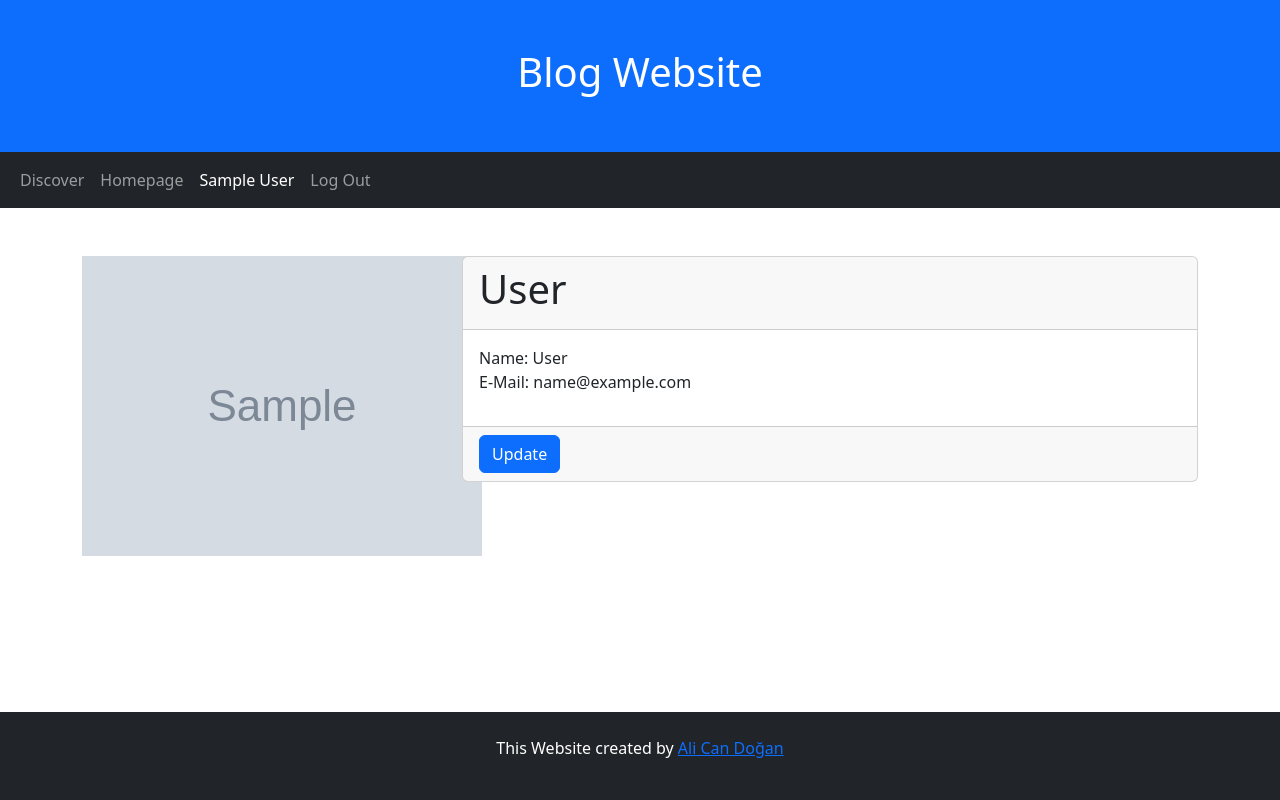
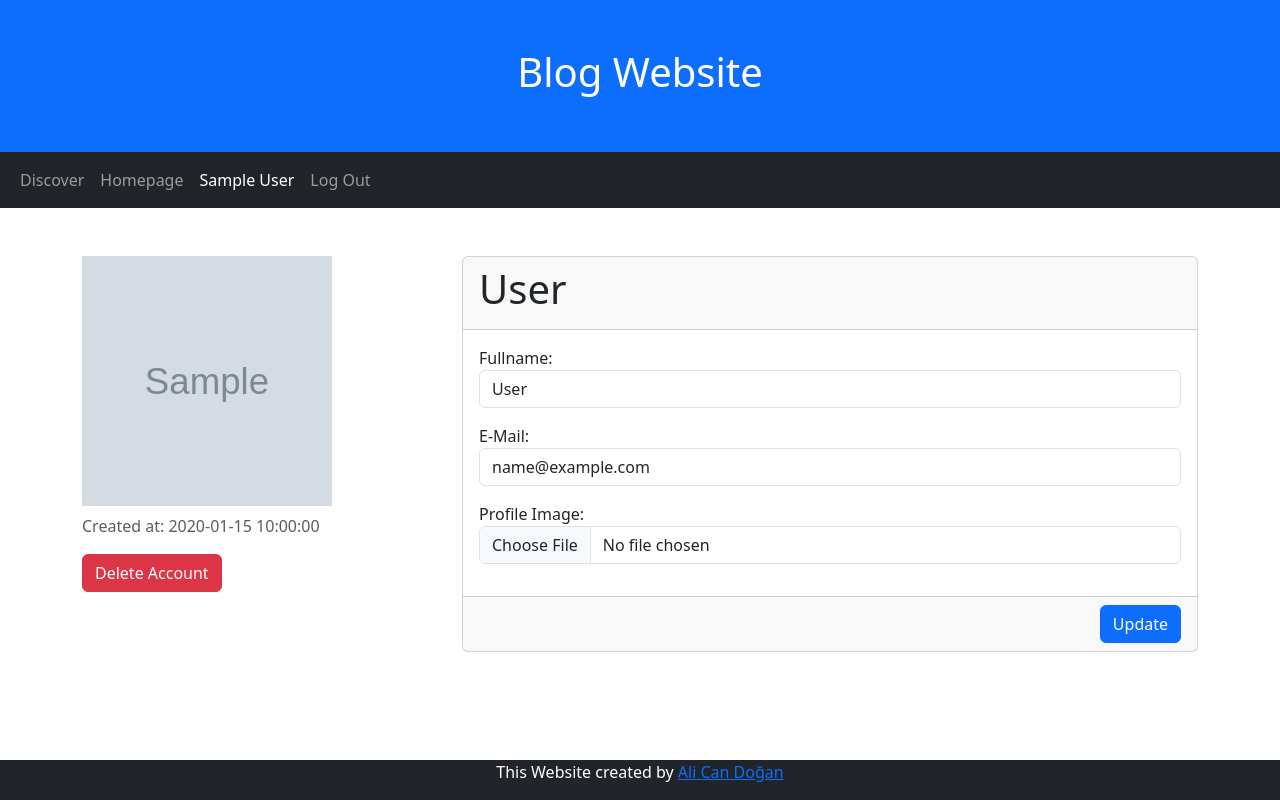
Before and after one commit to doganalican46/PHP_BlogWebsite, a PHP site: page /profile.php in a window 1280 px wide. Run offline with PHP 8.4, Linux system fonts and the light colour scheme; the visitor is signed in with stand-in values (Sample User, id 1); tables that the repository leaves empty or names only in its code hold one stand-in row (values such as "Sample post"); grey boxes marked "Sample" are stand-in pictures; some libraries are stand-ins or nearby versions.

Commit message:
profile update and delete buttons are added

```diff
--- a/index.php
+++ b/index.php
@@ -5,6 +5,10 @@
 
 <div class="container mt-5">
     <?php
+    if (!isset($_SESSION['auth']) || $_SESSION['auth'] !== true) {
+        header("Location: login.php");
+        exit();
+    }
     if (isset($_SESSION['auth']) && $_SESSION['auth'] === true) {
         $fullname = $_SESSION['auth_user'];
         echo '<h1>Hello ' . $fullname . ',</h1>';
--- a/logout.php
+++ b/logout.php
@@ -3,6 +3,7 @@ session_start();
 if (isset($_SESSION['auth']) && $_SESSION['auth'] === true) {
     session_unset();
     session_destroy();
+    unset($_SESSION["auth"]);
     header("Location: discover.php");
     exit();
 } else {
--- a/pages/_footer.php
+++ b/pages/_footer.php
@@ -1,4 +1,4 @@
-<footer class="footer mt-5 p-4 bg-dark text-white text-center fixed-bottom">
+<footer class="footer bg-dark text-white text-center fixed-bottom">
     <p>This Website created by <a href="https://www.doganalican46.dev/" target="_blank">Ali Can Doğan</a></p>
 </footer>
 
--- a/pages/_message.php
+++ b/pages/_message.php
@@ -1,7 +1,5 @@
 <?php
-session_start();
-
 if (isset($_SESSION["message"])) {
-    echo "<div class='alert alert-" . $_SESSION["type"] . " mb-0 text-center>'" . $_SESSION["message"] . "</div>";
+    echo "<div class='alert alert-" . $_SESSION["type"] . " role='alert'>'" . $_SESSION["message"] . "</div>";
     unset($_SESSION["message"]);
 }
--- a/pages/_navbar.php
+++ b/pages/_navbar.php
@@ -30,6 +30,9 @@ $current_url = $_SERVER['REQUEST_URI'];
                 <li class="nav-item">
                     <a class="nav-link<?php echo (strpos($current_url, 'login.php') !== false) ? ' active' : ''; ?>" href="login.php">Log In</a>
                 </li>
+                <li class="nav-item">
+                    <a class="nav-link<?php echo (strpos($current_url, 'register.php') !== false) ? ' active' : ''; ?>" href="register.php">Register</a>
+                </li>
 
             <?php endif; ?>
 
--- a/profile.php
+++ b/profile.php
@@ -2,8 +2,15 @@
 <?php include "database/db_connection.php"; ?>
 <?php include "pages/_header.php" ?>
 <?php include "pages/_navbar.php" ?>
+<?php include "pages/_message.php" ?>
 
 <?php
+
+if (!isset($_SESSION['auth']) || $_SESSION['auth'] !== true) {
+    header("Location: login.php");
+    exit();
+}
+
 if (isset($_SESSION['auth']) && $_SESSION['auth'] === true) {
     $user_id = $_SESSION['user_id'];
     $query = "SELECT * FROM users WHERE id = $user_id";
@@ -14,17 +21,101 @@ if (isset($_SESSION['auth']) && $_SESSION['auth'] === true) {
         $fullname = $user['fullname'];
         $email = $user['email'];
         $image = $user['image'];
+        $created_at = $user['created_at'];
     }
 }
+
+if (isset($_POST["updatebtn"])) {
+    $fullname = $_POST["fullname"];
+    $email = $_POST["email"];
+
+    $user_id = $_SESSION['user_id'];
+    $query = "SELECT fullname, email, image FROM users WHERE id = $user_id";
+    $result = mysqli_query($connection, $query);
+
+    if ($result) {
+        $user = mysqli_fetch_assoc($result);
+
+        if ($fullname !== $user['fullname'] || $email !== $user['email']) {
+
+            $updateQuery = "UPDATE users SET fullname = '$fullname', email = '$email' WHERE id = $user_id";
+
+            if (mysqli_query($connection, $updateQuery)) {
+                $_SESSION["message"] = "Profile updated successfully!";
+                $_SESSION["type"] = "success";
+            } else {
+                echo "Error updating profile: " . mysqli_error($connection);
+            }
+        } else {
+            $_SESSION["message"] = "No changes were made.";
+            $_SESSION["type"] = "info";
+        }
+
+
+        if (!empty($_FILES['profile_image']['name'])) {
+            $uploadDir = 'uploads/';
+            $uploadFile = $uploadDir . basename($_FILES['profile_image']['name']);
+
+            if (move_uploaded_file($_FILES['profile_image']['tmp_name'], $uploadFile)) {
+                $updateImageQuery = "UPDATE users SET image = '$uploadFile' WHERE id = $user_id";
+
+                if (mysqli_query($connection, $updateImageQuery)) {
+                    $_SESSION["message"] = "Profile photo updated";
+                    $_SESSION["type"] = "success";
+                    $user['image'] = $uploadFile;
+                } else {
+                    echo "Error updating image: " . mysqli_error($connection);
+                }
+            } else {
+                echo "Error uploading image.";
+            }
+        }
+    } else {
+        echo "Error fetching user data: " . mysqli_error($connection);
+    }
+}
+
+
+if (isset($_POST["delete_accountbtn"])) {
+    $user_id = $_SESSION['user_id'];
+
+    $deleteQuery = "DELETE FROM users WHERE id = $user_id";
+
+    if (mysqli_query($connection, $deleteQuery)) {
+        header("Location: logout.php");
+        exit();
+    } else {
+        echo "Error deleting account: " . mysqli_error($connection);
+    }
+}
+
+
+
+
+
 
 ?>
 
 <div class="container mt-5">
     <div class="row">
-        <div class="col-sm-4">
+        <div class="col-sm-4 float-start">
             <div class="image">
-                <img src="<?php echo $image; ?>" alt="Profile Image..." name="pp">
+                <?php
+                if (isset($user['image']) && !empty($user['image'])) {
+                    echo '<img src="' . $user['image'] . '" alt="Profile Image" width="250" height="250">';
+                }
+                ?>
             </div>
+            <div class="col mt-2">
+                <p class="text-muted">Created at: <?php echo $created_at ?></p>
+            </div>
+            <div class="col mt-2">
+                <form action="" method="post" onsubmit="return confirm('Are you sure you want to delete your account?');">
+                    <button type="submit" name="delete_accountbtn" class="btn btn-danger">Delete Account</button>
+                </form>
+            </div>
+
+
         </div>
         <div class="col-sm-8">
             <div class="card">
@@ -32,18 +123,36 @@ if (isset($_SESSION['auth']) && $_SESSION['auth'] === true) {
                     <h1><?php echo $fullname; ?></h1>
                 </div>
                 <div class="card-body">
-                    <p>
-                        Name: <?php echo $fullname; ?><br>
-                        E-Mail: <?php echo $email; ?><br>
-                    </p>
+                    <form action="" method="post" enctype="multipart/form-data">
+                        <div class="form-group mb-3">
+                            <label for="fullname">Fullname:</label>
+                            <input type="text" class="form-control" name="fullname" value="<?php echo $fullname; ?>">
+                        </div>
+                        <div class="form-group mb-3">
+                            <label for="email">E-Mail:</label>
+                            <input type="email" class="form-control" name="email" value="<?php echo $email; ?>">
+                        </div>
+                        <div class="form-group mb-3">
+                            <label for="profile_image">Profile Image:</label>
+                            <input type="file" class="form-control" name="profile_image">
+                        </div>
                 </div>
                 <div class="card-footer">
-                    <button class="btn btn-primary" type="submit" name="update">Update</button>
+                    <button class="btn btn-primary float-end" type="submit" name="updatebtn">Update</button>
                 </div>
+                </form>
             </div>
         </div>
     </div>
+    <div class="row">
+        <div class="col mt-5">
+
+        </div>
+    </div>
+
 </div>
 
 
+
+
 <?php include "pages/_footer.php" ?>
```
Also changed, not shown: register.php (+4 -3 lines), uploads/Biyometrik.jpg (added), uploads/azel vesikalık.jpg (added), uploads/foto.jpg (added).
